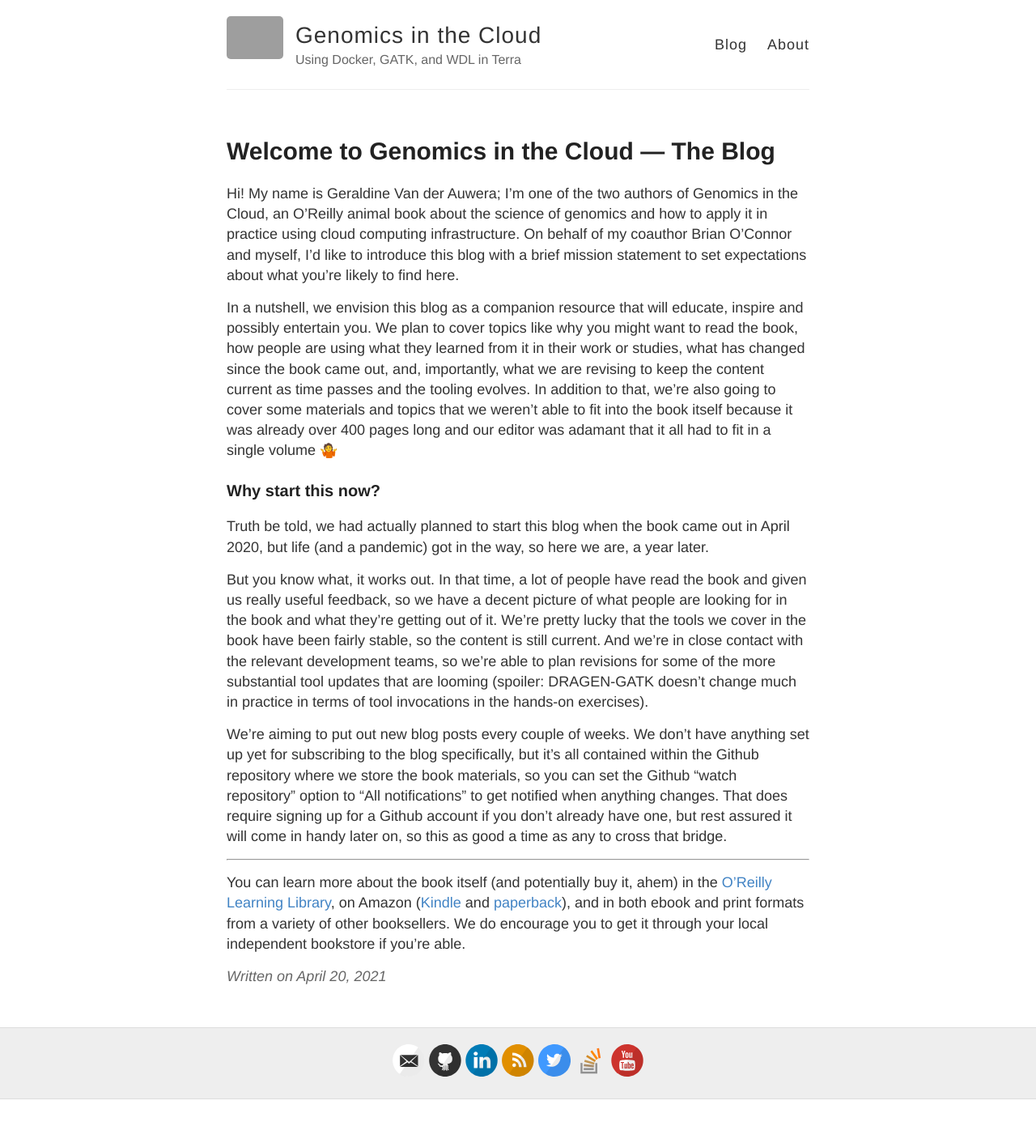
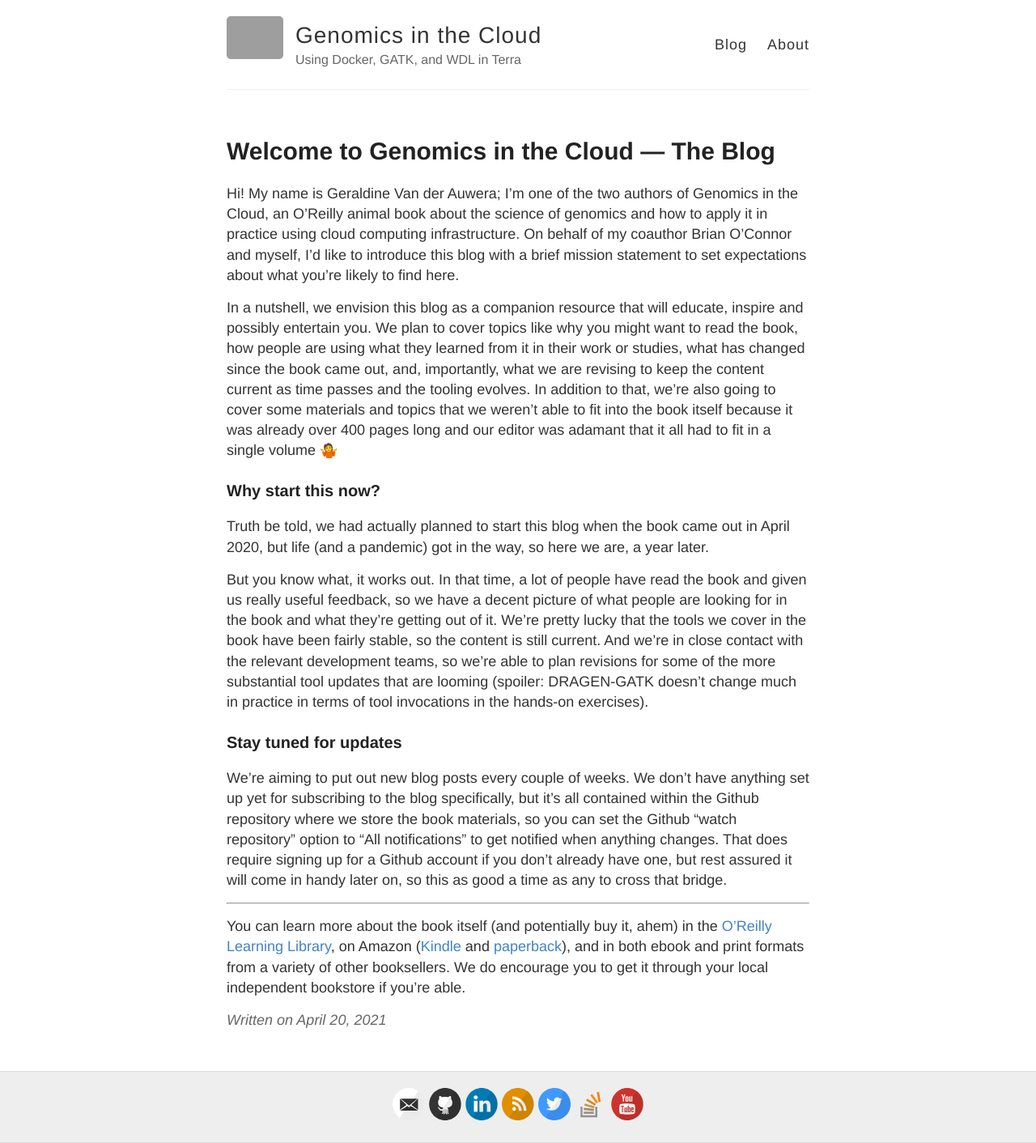
Before and after one commit to broadinstitute/genomics-in-the-cloud, a Jekyll site: the page built from _posts/2021-4-20-Welcome-to-GITC.md, in a window 1280 px wide. Shown: the whole page at 81% size. Built offline with Jekyll 4.4.1, drawn with Linux system fonts in a browser that asks for light colours; before the commit the page ends 1358 px from its top, so only the background shows below that; grey boxes are pictures that could not be loaded.

Commit message:
final final lol

```diff
--- a/_posts/2021-4-20-Welcome-to-GITC.md
+++ b/_posts/2021-4-20-Welcome-to-GITC.md
@@ -14,6 +14,9 @@ Truth be told, we had actually planned to start this blog when the book came out
 
 But you know what, it works out. In that time, a lot of people have read the book and given us really useful feedback, so we have a decent picture of what people are looking for in the book and what they're getting out of it. We're pretty lucky that the tools we cover in the book have been fairly stable, so the content is still current. And we're in close contact with the relevant development teams, so we're able to plan revisions for some of the more substantial tool updates that are looming (spoiler: DRAGEN-GATK doesn't change much in practice in terms of tool invocations in the hands-on exercises).
 
+
+### Stay tuned for updates
+
 We're aiming to put out new blog posts every couple of weeks. We don't have anything set up yet for subscribing to the blog specifically, but it's all contained within the Github repository where we store the book materials, so you can set the Github "watch repository" option to "All notifications" to get notified when anything changes. That does require signing up for a Github account if you don't already have one, but rest assured it will come in handy later on, so this as good a time as any to cross that bridge.
 
 ----
```
